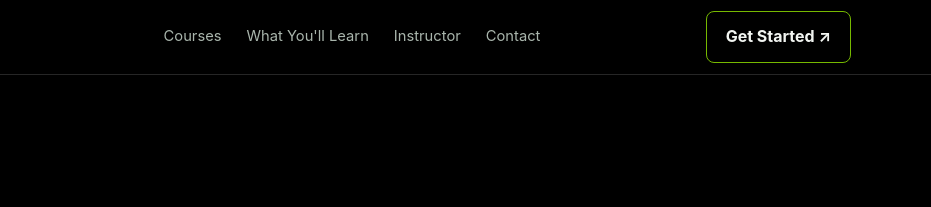
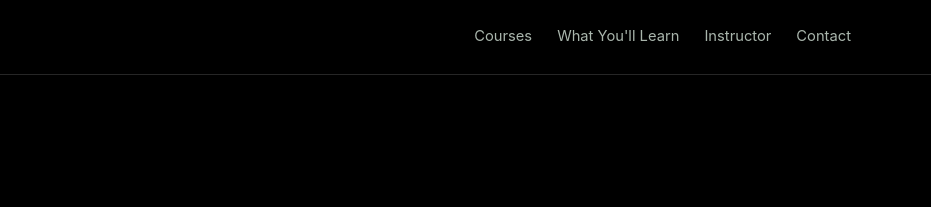
Before and after one commit to mechdesignaca/mechdesignaca.github.io, a plain HTML site: page index.html in a window 1280 px wide. Shown: the top 207 px of the page, 349-1280 px from the left. Drawn offline with Linux system fonts and the light colour scheme.

Commit message:
Remove Get Started button from header

```diff
--- a/index.html
+++ b/index.html
@@ -32,7 +32,6 @@
   <div class="wrap"><nav aria-label="Main navigation">
     <a class="brand" href="#home"><img class="brand-logo" src="assets/1.png" alt="MechDesign Academy logo"> <span>MECHDESIGN <span>ACADEMY</span></span></a>
     <div class="navlinks"><a href="#courses">Courses</a><a href="#learn">What You'll Learn</a><a href="#instructor">Instructor</a><a href="#contact">Contact</a></div>
-    <a class="btn outline" href="#contact">Get Started ↗</a>
   </nav></div>
 </header>
 <main>
```
